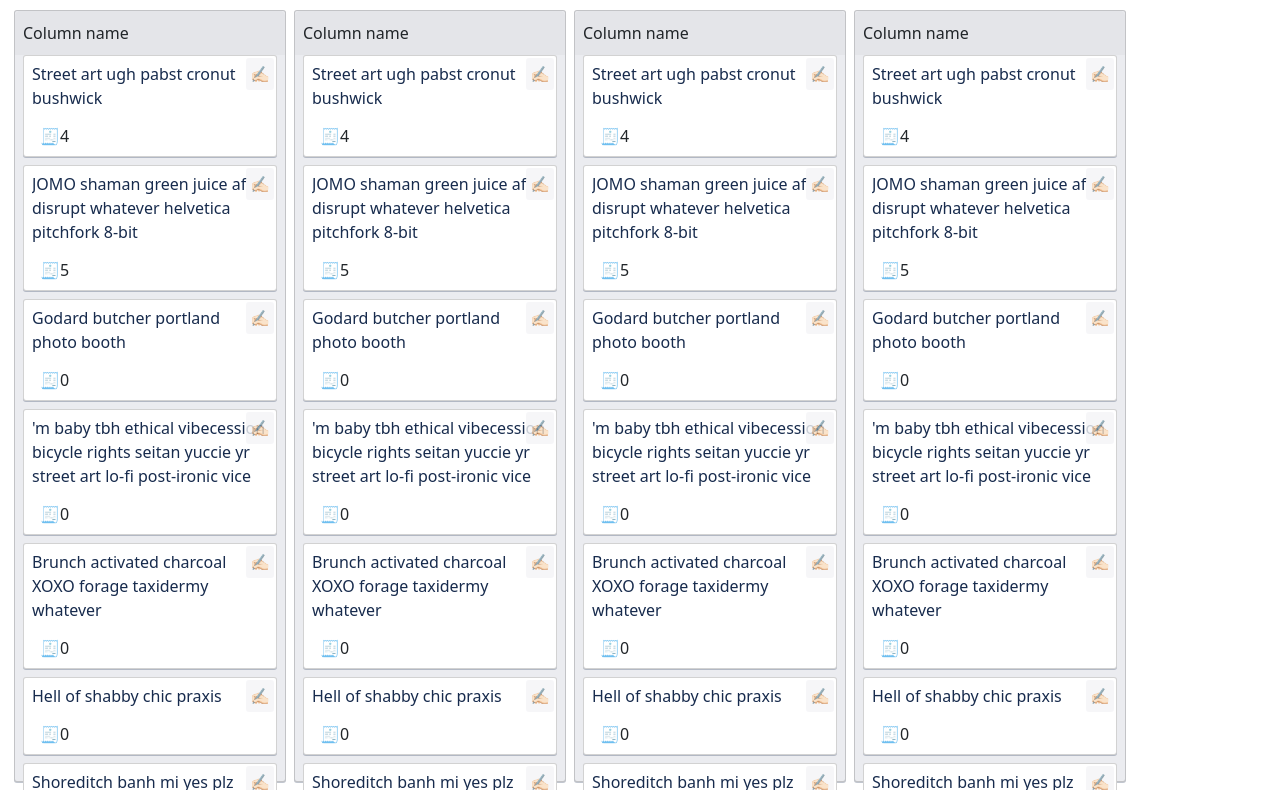
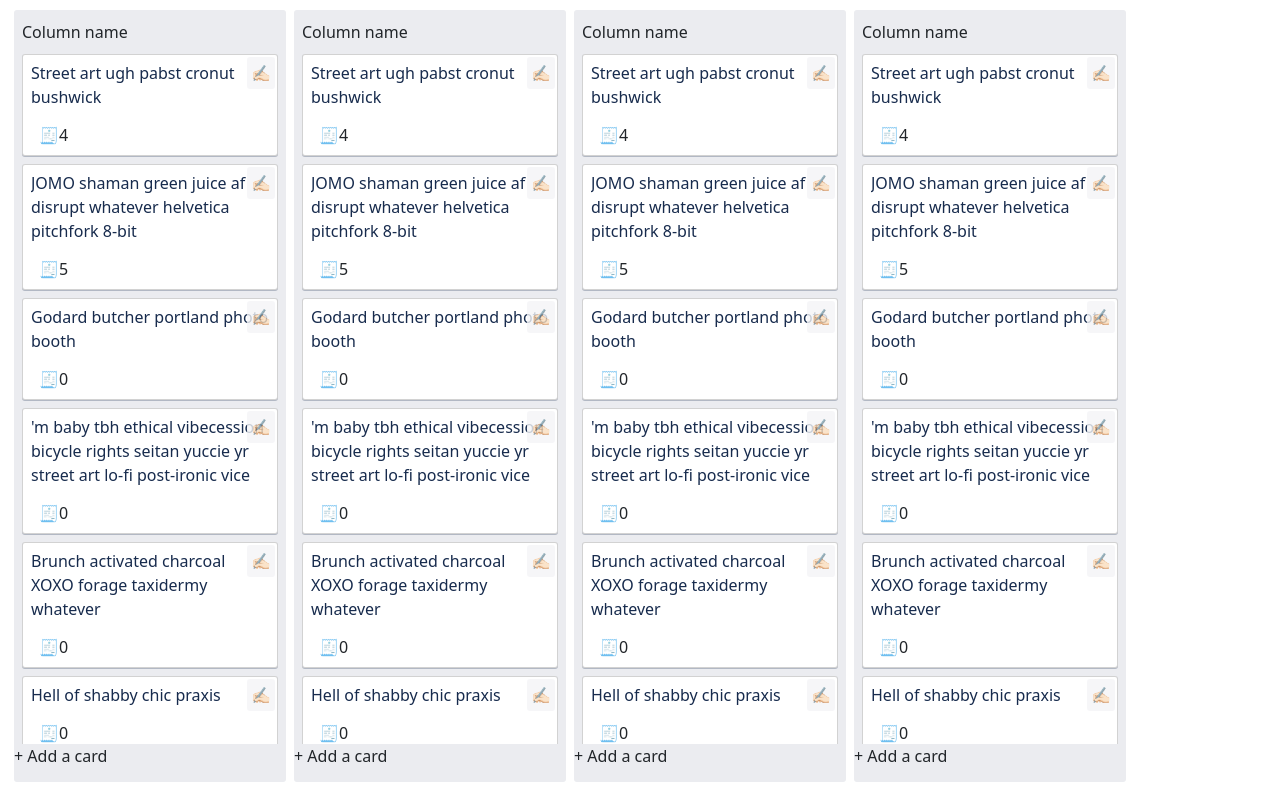
Before and after one commit to ItSerje/kanban-board_react, a React (Create React App) app: page / in a window 1280 px wide. Built offline with nearby package versions, Linux system fonts and the light colour scheme.

Commit message:
replace bootstrap card classes with custom ones
replace the class to fix styles overriding

```diff
--- a/src/components/cardsList/CardsList.js
+++ b/src/components/cardsList/CardsList.js
@@ -6,11 +6,11 @@ import Card from '../card/Card';
 const CardsList = ({ cards }) => {
   return (
     <div className='cards-list-wrapper'>
-      <BootstrapCard className='cards-list'>
-        <BootstrapCard.Header className='cards-list-header'>
+      <BootstrapCard bsPrefix='cards-list'>
+        <BootstrapCard.Header bsPrefix='cards-list-header'>
           Column name
         </BootstrapCard.Header>
-        <BootstrapCard.Body className='cards-list-body'>
+        <BootstrapCard.Body bsPrefix='cards-list-body'>
           {cards.map((card) => (
             <>
               {console.log(card)}
@@ -18,7 +18,7 @@ const CardsList = ({ cards }) => {
             </>
           ))}
         </BootstrapCard.Body>
-        <BootstrapCard.Footer className='cards-list-footer'>
+        <BootstrapCard.Footer bsPrefix='cards-list-footer'>
           + Add a card
         </BootstrapCard.Footer>
       </BootstrapCard>
```
